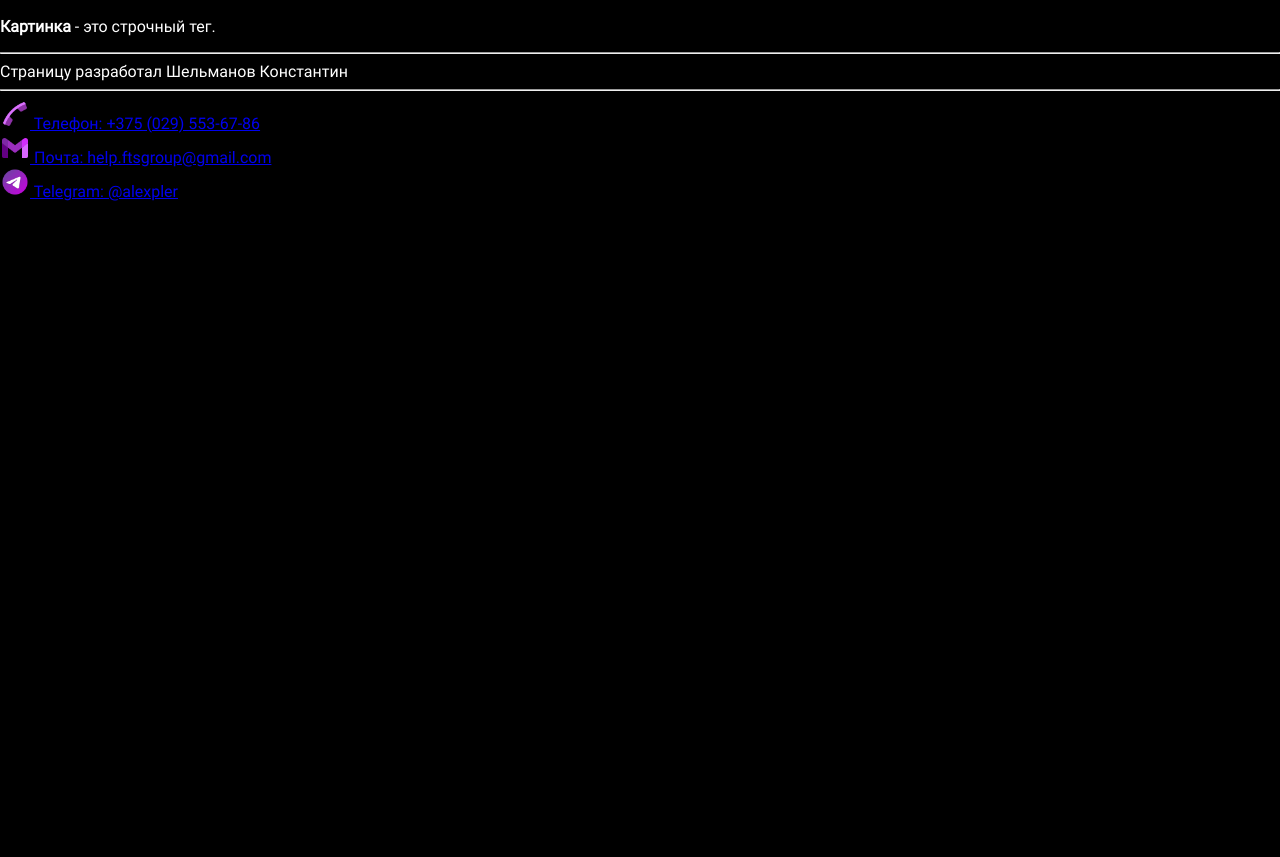
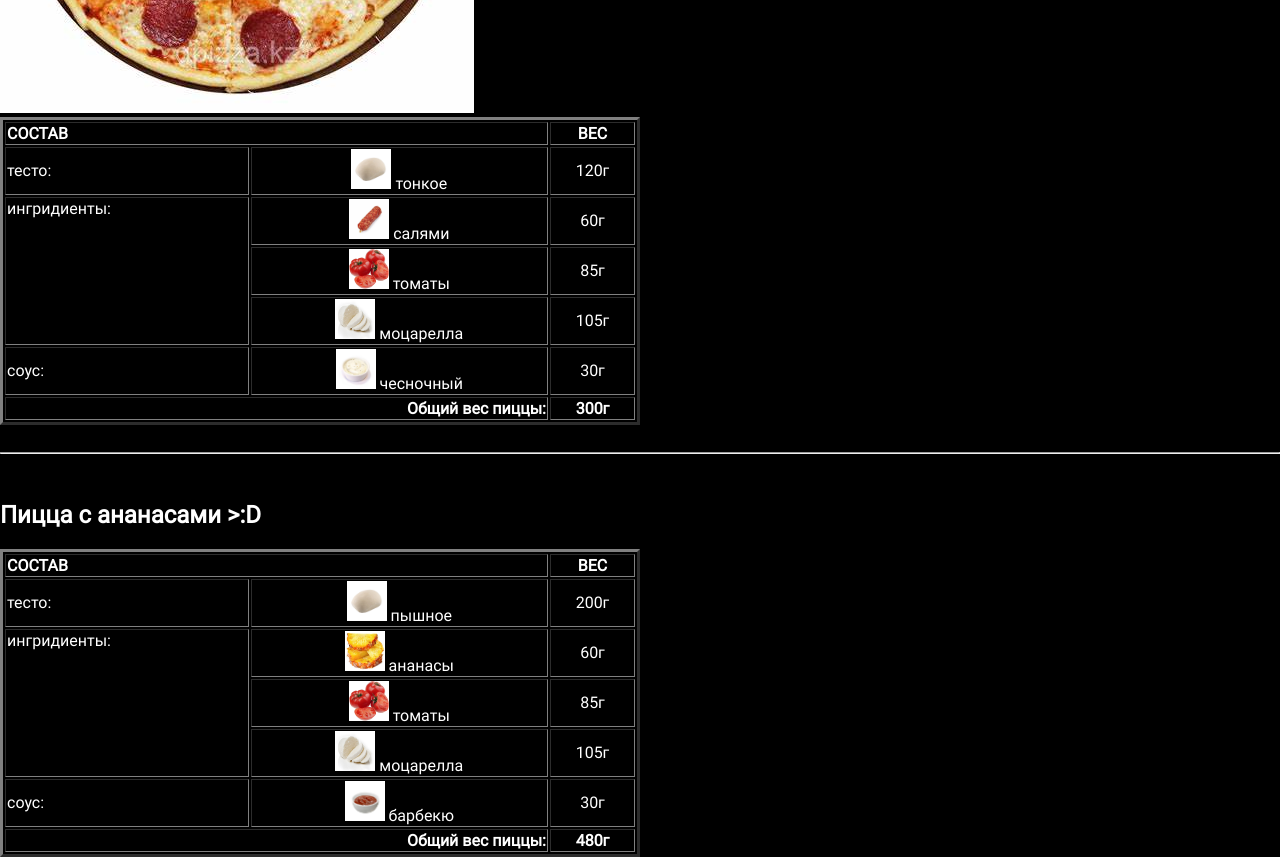
Before and after one commit to AlExpler/alexpler-aboutme, a plain HTML site: page index.html in a window 1280 px wide. Shown: the part 490-1347 px from the top of the page. Before the commit the page ends 800 px from the top, so only its background shows below. Drawn offline with Linux system fonts and the light colour scheme.

Commit message:
Class 2 changes

```diff
--- a/index.html
+++ b/index.html
@@ -4,7 +4,7 @@
         <meta charset="UTF-8">
         <!-- title and description -->
         <title>About Me</title>
-        <meta name="description" content="AlExpelr's About Me">
+        <meta name="description" content="Пицца с салями">
         <!-- viewport -->
         <meta name="viewport" content="width=device-width, initial-scale=1.0">
         <!-- styles -->
@@ -33,6 +33,7 @@
         <meta property="og:locale" content="en_US" /> <!-- default: "en_US" -->
     </head>
     <body>
+        <!--
         <h1>Привет, HTML5!</h1>
         <h2>Теги и атрибуты.</h2>
         <p><b>Блочные теги</b> - занимают всю ширину экрана.</p>
@@ -41,10 +42,14 @@
         <img width="420" src="./src/images/motherboard.webp">
         <br>
         <p><b>Картинка</b> - это строчный тег.</p>
+
         <hr>
-        <!-- DEVELOPER -->
+
+        DEVELOPER
         Страницу разработал Шельманов Константин
+
         <hr>
+
         <a href="tel:+375295536786">
             <img width="30" height="30" src="./src/icons/icons8-call-48.png">
             Телефон: +375 (029) 553-67-86
@@ -59,6 +64,116 @@
             <img width="30" height="30" src="./src/icons/icons8-telegram-app-48.png">
             Telegram: @alexpler
         </a>
+
+        <hr>
+        -->
+        <h1>Меню пиццерии</h1>
+        <h2>Пицца с салями</h2>
+        <img src="./src/images/pizza.jpg">
+        <table width="50%" border="3">
+            <tbody>
+                <tr>
+                    <td colspan="2"><b>СОСТАВ</b></td>
+                    <td align="center"><b>ВЕС</b></td>
+                </tr>
+                <tr>
+                    <td>тесто:</td>
+                    <td align="center">
+                        <img height="40" width="40" src="./src/images/dough.jpg" alt="тесто">
+                        тонкое
+                    </td>
+                    <td align="center">120г</td>
+                </tr>
+                <tr>
+                    <td rowspan="3" align="left" valign="top">ингридиенты:</td>
+                    <td align="center">
+                        <img height="40" width="40" src="./src/images/salami.jpg" alt="салями">
+                        салями
+                    </td>
+                    <td align="center">60г</td>
+                </tr>
+                <tr>
+                    <td align="center">
+                        <img height="40" width="40" src="./src/images/tomatoes.jpg" alt="томаты">
+                        томаты
+                    </td>
+                    <td align="center">85г</td>
+                </tr>
+                <tr>
+                    <td align="center">
+                        <img height="40" width="40" src="./src/images/mocarela.jpg" alt="моцарелла">
+                        моцарелла
+                    </td>
+                    <td align="center">105г</td>
+                </tr>
+                <tr>
+                    <td>соус:</td>
+                    <td align="center">
+                        <img height="40" width="40" src="./src/images/sauce.jpg" alt="чесночный соус">
+                        чесночный
+                    </td>
+                    <td align = "center">30г</td>
+                </tr>
+                <tr>
+                    <td colspan="2" align="right"><b>Общий вес пиццы:</b></td>
+                    <td align="center"><b>300г</b></td>
+                </tr>
+            </tbody>
+        </table>
+        <br>
+        <hr>
+        <br>
+        <h2>Пицца с ананасами >:D</h2>
+        <table width="50%" border="3">
+            <tbody>
+                <tr>
+                    <td colspan="2"><b>СОСТАВ</b></td>
+                    <td align="center"><b>ВЕС</b></td>
+                </tr>
+                <tr>
+                    <td>тесто:</td>
+                    <td align="center">
+                        <img height="40" width="40" src="./src/images/dough.jpg" alt="тесто">
+                        пышное
+                    </td>
+                    <td align="center">200г</td>
+                </tr>
+                <tr>
+                    <td rowspan="3" align="left" valign="top">ингридиенты:</td>
+                    <td align="center">
+                        <img height="40" width="40" src="./src/images/pineapples.jpg" alt="ананасы">
+                        ананасы
+                    </td>
+                    <td align="center">60г</td>
+                </tr>
+                <tr>
+                    <td align="center">
+                        <img height="40" width="40" src="./src/images/tomatoes.jpg" alt="томаты">
+                        томаты
+                    </td>
+                    <td align="center">85г</td>
+                </tr>
+                <tr>
+                    <td align="center">
+                        <img height="40" width="40" src="./src/images/mocarela.jpg" alt="моцарелла">
+                        моцарелла
+                    </td>
+                    <td align="center">105г</td>
+                </tr>
+                <tr>
+                    <td>соус:</td>
+                    <td align="center">
+                        <img height="40" width="40" src="./src/images/sauce_bbq.jpg" alt="соус барбекю">
+                        барбекю
+                    </td>
+                    <td align = "center">30г</td>
+                </tr>
+                <tr>
+                    <td colspan="2" align="right"><b>Общий вес пиццы:</b></td>
+                    <td align="center"><b>480г</b></td>
+                </tr>
+            </tbody>
+        </table>
         <script src="./js/main.js"></script>
     </body>
 </html>
```
Also changed, not shown: src/images/dough.jpg (added), src/images/mocarela.jpg (added), src/images/pineapples.jpg (added), src/images/pizza.jpg (added), src/images/salami.jpg (added), src/images/sauce.jpg (added), src/images/sauce_bbq.jpg (added), src/images/tomatoes.jpg (added).
